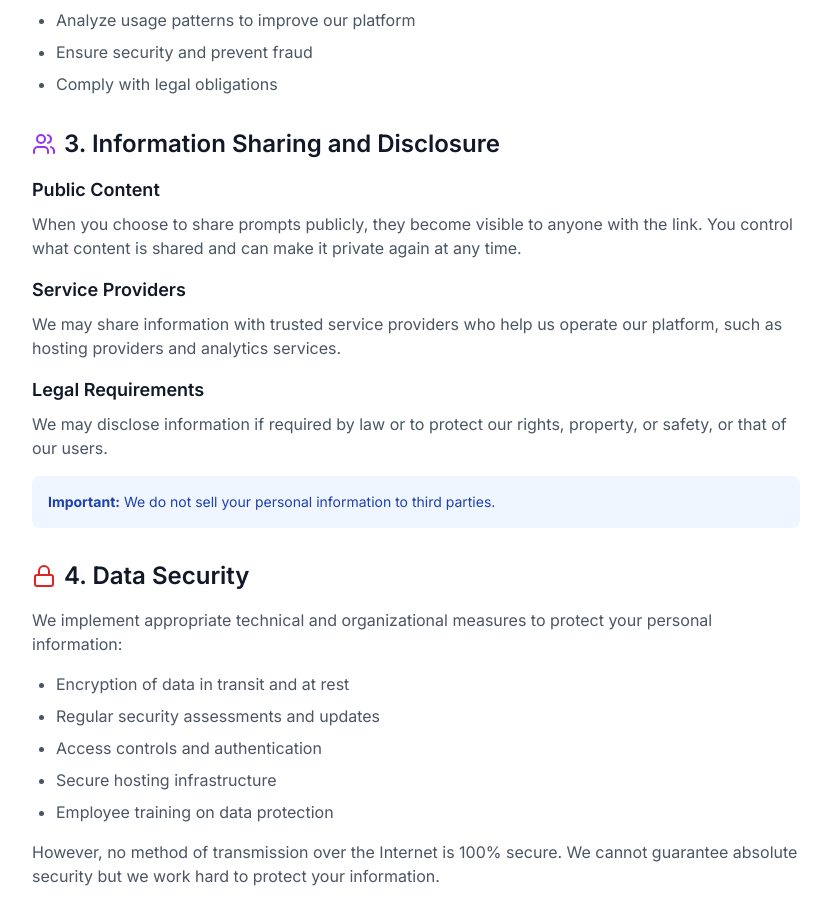
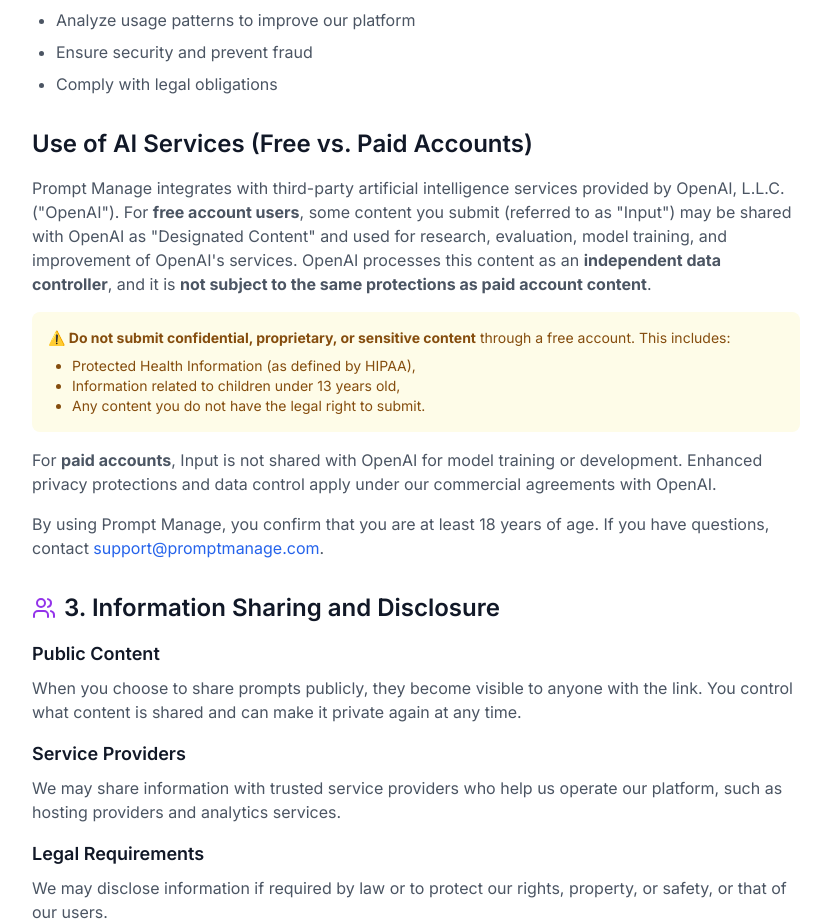
Before and after one commit to kaufmanhenry/prompt-manage, a Next.js app: page /privacy in a window 1280 px wide. Shown: the part 1101-2024 px from the top of the page, without its empty margins (224-1055 px from the left). Built offline with nearby package versions, Linux system fonts and the light colour scheme; no server answers; the database is empty.

Commit message:
terms/priv update

```diff
--- a/app/privacy/page.tsx
+++ b/app/privacy/page.tsx
@@ -139,6 +139,32 @@
                 <li>Ensure security and prevent fraud</li>
                 <li>Comply with legal obligations</li>
               </ul>
+            </section>
+
+            {/* AI and Third-Party Services Section */}
+            <section className="mb-8">
+              <h2 className="text-2xl font-semibold text-gray-900 dark:text-white mb-4">
+                Use of AI Services (Free vs. Paid Accounts)
+              </h2>
+              <p className="text-gray-600 dark:text-gray-400 mb-4">
+                Prompt Manage integrates with third-party artificial intelligence services provided by OpenAI, L.L.C. ("OpenAI"). For <strong>free account users</strong>, some content you submit (referred to as "Input") may be shared with OpenAI as "Designated Content" and used for research, evaluation, model training, and improvement of OpenAI's services. OpenAI processes this content as an <strong>independent data controller</strong>, and it is <strong>not subject to the same protections as paid account content</strong>.
+              </p>
+              <div className="bg-yellow-50 dark:bg-yellow-900 rounded-lg p-4 mb-4">
+                <p className="text-yellow-800 dark:text-yellow-200 text-sm">
+                  <strong>⚠️ Do not submit confidential, proprietary, or sensitive content</strong> through a free account. This includes:
+                </p>
+                <ul className="list-disc pl-6 text-yellow-800 dark:text-yellow-200 text-sm mt-2">
+                  <li>Protected Health Information (as defined by HIPAA),</li>
+                  <li>Information related to children under 13 years old,</li>
+                  <li>Any content you do not have the legal right to submit.</li>
+                </ul>
+              </div>
+              <p className="text-gray-600 dark:text-gray-400 mb-4">
+                For <strong>paid accounts</strong>, Input is not shared with OpenAI for model training or development. Enhanced privacy protections and data control apply under our commercial agreements with OpenAI.
+              </p>
+              <p className="text-gray-600 dark:text-gray-400 mb-4">
+                By using Prompt Manage, you confirm that you are at least 18 years of age. If you have questions, contact <a href="mailto:support@promptmanage.com" className="text-blue-600 dark:text-blue-400 hover:underline">support@promptmanage.com</a>.
+              </p>
             </section>
 
             <section className="mb-8">
--- a/app/terms/page.tsx
+++ b/app/terms/page.tsx
@@ -56,6 +56,24 @@
             <li><strong>Scraping/Data Mining:</strong> Using any robot, spider, or other automatic device, process, or means to access the Platform for any purpose, including monitoring or copying any of the material on the Platform.</li>
             <li><strong>Misrepresentation:</strong> Impersonating or attempting to impersonate Prompt Manage, a Prompt Manage employee, another user, or any other person or entity.</li>
           </ul>
+
+          {/* AI Processing and Account Types Section */}
+          <h2 className="text-2xl font-semibold mt-8 mb-4 text-gray-900 dark:text-white">AI Processing and Account Types</h2>
+          <p className="mb-4 text-gray-700 dark:text-gray-300">
+            Prompt Manage uses OpenAI's services to process user-submitted content ("Input"). If you use a <strong>free account</strong>, you agree that some Input may be designated for sharing with OpenAI and used to improve OpenAI's models and services. OpenAI will act as an <strong>independent data controller</strong> for such Designated Content.
+          </p>
+          <ul className="list-disc pl-6 mb-4 text-gray-700 dark:text-gray-300">
+            <li>Confidential or proprietary data,</li>
+            <li>Protected Health Information (HIPAA),</li>
+            <li>Personal data of children under 13,</li>
+            <li>Any content you do not have the legal right to submit.</li>
+          </ul>
+          <p className="mb-4 text-gray-700 dark:text-gray-300">
+            If you upgrade to a <strong>paid account</strong>, your Input will not be shared with OpenAI for model training or improvement purposes. Enhanced data privacy and confidentiality protections apply to paid accounts.
+          </p>
+          <p className="mb-6 text-gray-700 dark:text-gray-300">
+            Prompt Manage is intended for users aged <strong>18 and older</strong> only.
+          </p>
 
           <h2 className="text-2xl font-semibold mt-8 mb-4 text-gray-900 dark:text-white">4. Content on the Platform</h2>
           <p className="mb-4 text-gray-700 dark:text-gray-300">
```
